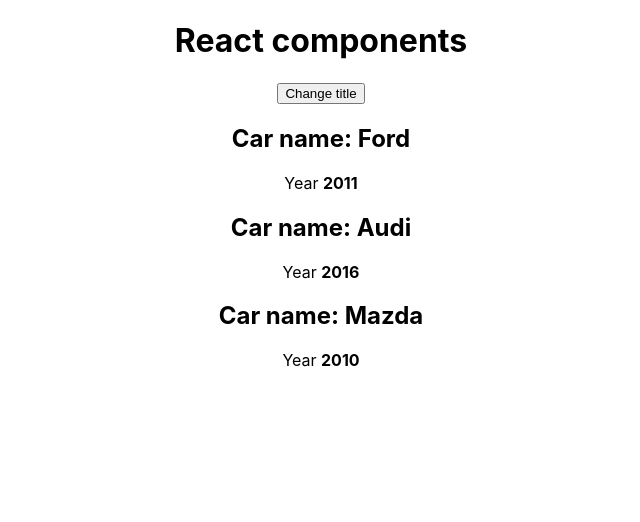
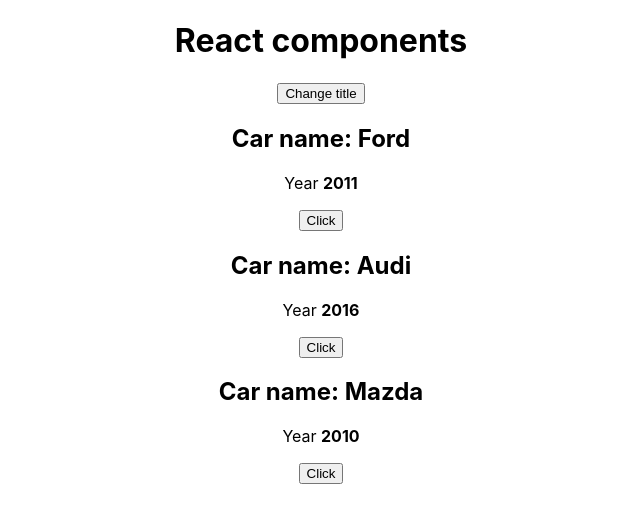
Before and after one commit to s1ep0y/reactLearning, a React (Create React App) app in the folder react_theory/: page / in a window 1280 px wide. Shown: the top 522 px of the page, without its empty margins (319-959 px from the left). Built offline with nearby package versions, Linux system fonts and the light colour scheme.

Commit message:
using bind() thos change something

```diff
--- a/react_theory/src/App.js
+++ b/react_theory/src/App.js
@@ -14,9 +14,8 @@
       pageTitle: "React components"
     }
   }
-  changeTitle = () =>{
-    let oldTitle = this.state.pageTitle
-    const newTitle = oldTitle + " (Changed)"
+  changeTitle = (newTitle) =>{
+
     this.setState({
       pageTitle: newTitle
     })
@@ -31,8 +30,12 @@
     return (
       <div style={divStyle}>
       <h1>{this.state.pageTitle}</h1>
-      <button onClick={this.changeTitle}>Change title</button>
-        {cars.map((info)=> <Car name={info.name} year = {info.year} />)}
+      <button onClick={this.changeTitle.bind(this, 'Changed 1st btn')}>Change title</button>
+        {cars.map((info)=>
+        <Car name={info.name}
+        year = {info.year}
+        onChangeTitle={this.changeTitle.bind(this, info.name)}
+        />)}
       </div>
     );
   }
--- a/react_theory/src/car/car.js
+++ b/react_theory/src/car/car.js
@@ -1,13 +1,10 @@
 import React from 'react';
 
-// function Car(){     return(         <h2>This is car component</h2>     ) }
-
-// const Car = () => (<div>
-//     <strong>This is car</strong>
-// </div>)
-
-export default (props) => (<div>
+export default (props) => (
+<div>
     <h2>Car name: {props.name}</h2>
     <p>Year <strong>{props.year}</strong></p>
     <p style={{color: 'red'}}>{props.children}</p>
-</div>)
+    <button onClick={props.onChangeTitle}>Click</button>
+</div>
+)
```
